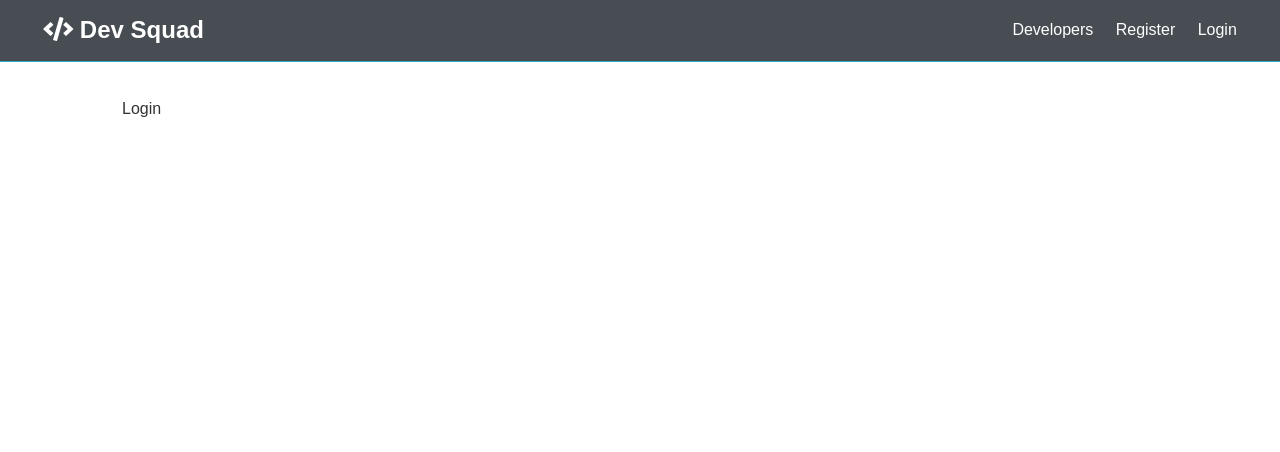
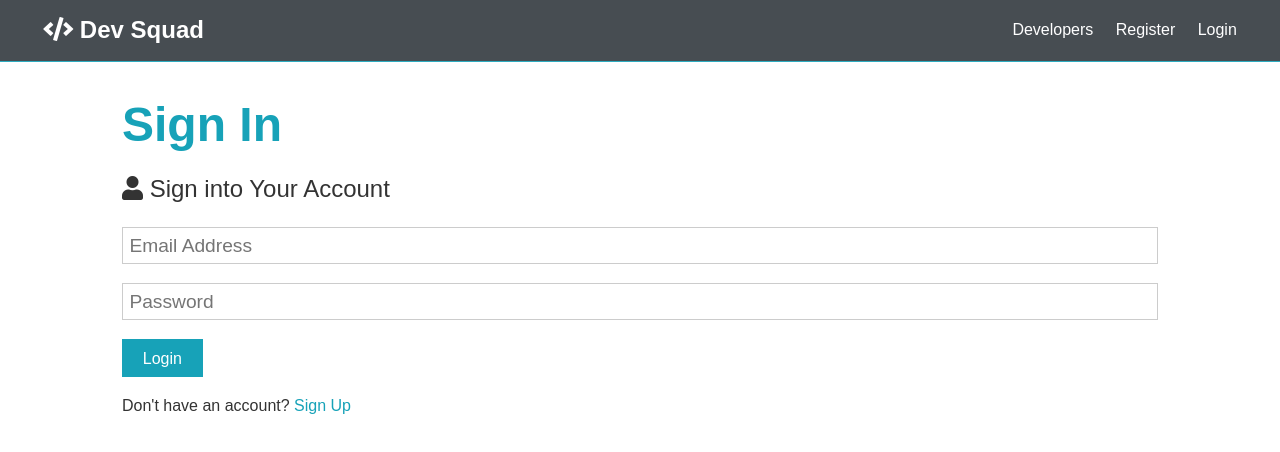
Before and after one commit to GregPetropoulos/Dev-Squad, a React (Create React App) app in the folder client/: page /login in a window 1280 px wide. Shown: the top 452 px of the page. Built offline with nearby package versions, Linux system fonts and the light colour scheme.

Commit message:
Tested out the login form with inline request but will use redux later. See the commented out code in the register form, also used axios to help with inline request.

```diff
--- a/client/src/components/auth/Login.js
+++ b/client/src/components/auth/Login.js
@@ -1,11 +1,60 @@
-import React from 'react'
+import React, { Fragment, useState } from 'react';
+import { Link } from 'react-router-dom'
+const Login = () => {
+  const [formData, setFormData] = useState({    name: '',
+    email: '',
+    password: '',
+  });
 
-const Login = () => {
-    return (
-        <div>
-            Login
+  const { email, password } = formData;
+
+  const onChange = (e) =>
+    setFormData({ ...formData, [e.target.name]: e.target.value });
+
+  const onSubmit = async (e) => {
+    e.preventDefault();
+      console.log('SUCCESS');
+  };
+
+  return (
+    <Fragment>
+      <h1 className='large text-primary'>Sign In</h1>
+      <p className='lead'>
+        <i className='fas fa-user'></i> Sign into Your Account
+      </p>
+      <form className='form' onSubmit={(e) => onSubmit(e)}>
+
+
+        <div className='form-group'>
+          <input
+            type='email'
+            placeholder='Email Address'
+            name='email'
+            value={email}
+            onChange={(e) => onChange(e)}
+            required
+          />
         </div>
-    )
-}
 
-export default Login
+        <div className='form-group'>
+          <input
+            type='password'
+            placeholder='Password'
+            name='password'
+            minLength='6'
+            value={password}
+            onChange={(e) => onChange(e)}
+            required
+          />
+        </div>
+
+        <input type='submit' className='btn btn-primary' value='Login' />
+      </form>
+      <p className='my-1'>
+        Don't have an account? <Link to='/register'>Sign Up</Link>
+      </p>
+    </Fragment>
+  );
+};
+
+export default Login;
--- a/client/src/components/auth/Register.js
+++ b/client/src/components/auth/Register.js
@@ -1,23 +1,52 @@
 import React, { Fragment, useState } from 'react';
+import { Link } from 'react-router-dom'
+
+
+
+
+// Commented out axios for the inline sign up request, will use redux instead
+// import axios from 'axios';
 
 const Register = () => {
   const [formData, setFormData] = useState({
     name: '',
     email: '',
     password: '',
-    password2: ''
+    password2: '',
   });
 
-  const { name, email, password, password2 } = formData
+  const { name, email, password, password2 } = formData;
 
-  const onChange = e => setFormData({...formData, [e.target.name]:e.target.value})
+  const onChange = (e) =>
+    setFormData({ ...formData, [e.target.name]: e.target.value });
 
-  const onSubmit = e => {
+  const onSubmit = async (e) => {
     e.preventDefault();
-      if(password !== password2) {
+    if (password !== password2) {
       console.log('Password do not match');
-        }else {
-            console.log(formData);
+    } else {
+console.log('SUCCESS', formData)
+
+        // Commented out a request example in component--confirmed new user in the db, will use Redux instead
+    //   const newUser = {
+    //     name,
+    //     email,
+    //     password,
+    //   };
+    //   try {
+    //     const config = {
+    //       headers: {
+    //         'Content-Type': 'application/json',
+    //       }
+    //     }
+
+    //     const body = JSON.stringify(newUser);
+    //     const res = await axios.post('/api/users', body, config);
+    //     console.log(res.data);
+
+    //   } catch (err) {
+    //       console.error(err.response.data);
+    //   }
     }
   };
   return (
@@ -26,24 +55,27 @@
       <p className='lead'>
         <i className='fas fa-user'></i> Create Your Account
       </p>
-      <form className='form' onSubmit={e => onSubmit(e)}>
+      <form className='form' onSubmit={(e) => onSubmit(e)}>
         <div className='form-group'>
           <input
             type='text'
             placeholder='Name'
             name='name'
             value={name}
-          onChange={e => onChange(e)}
-          required />
+            onChange={(e) => onChange(e)}
+            required
+          />
         </div>
 
         <div className='form-group'>
-          <input type='email'
+          <input
+            type='email'
             placeholder='Email Address'
             name='email'
             value={email}
-          onChange={e => onChange(e)}
-          required />
+            onChange={(e) => onChange(e)}
+            required
+          />
           <small className='form-text'>
             This site uses Gravatar so if you want a profile image, use a
             Gravatar email
@@ -57,8 +89,9 @@
             name='password'
             minLength='6'
             value={password}
-          onChange={e => onChange(e)}
-          required />
+            onChange={(e) => onChange(e)}
+            required
+          />
         </div>
         <div className='form-group'>
           <input
@@ -67,16 +100,14 @@
             name='password2'
             minLength='6'
             value={password2}
-          onChange={e => onChange(e)}
-          required />
+            onChange={(e) => onChange(e)}
+            required
+          />
         </div>
-        <input
-        type='submit'
-        className='btn btn-primary'
-        value='Register'/>
+        <input type='submit' className='btn btn-primary' value='Register' />
       </form>
       <p className='my-1'>
-        Already have an account? <a href='login.html'>Sign In</a>
+        Already have an account? <Link to='/login'>Sign In</Link>
       </p>
     </Fragment>
   );
```
Lines whose indentation alone changed are shown as unchanged.
